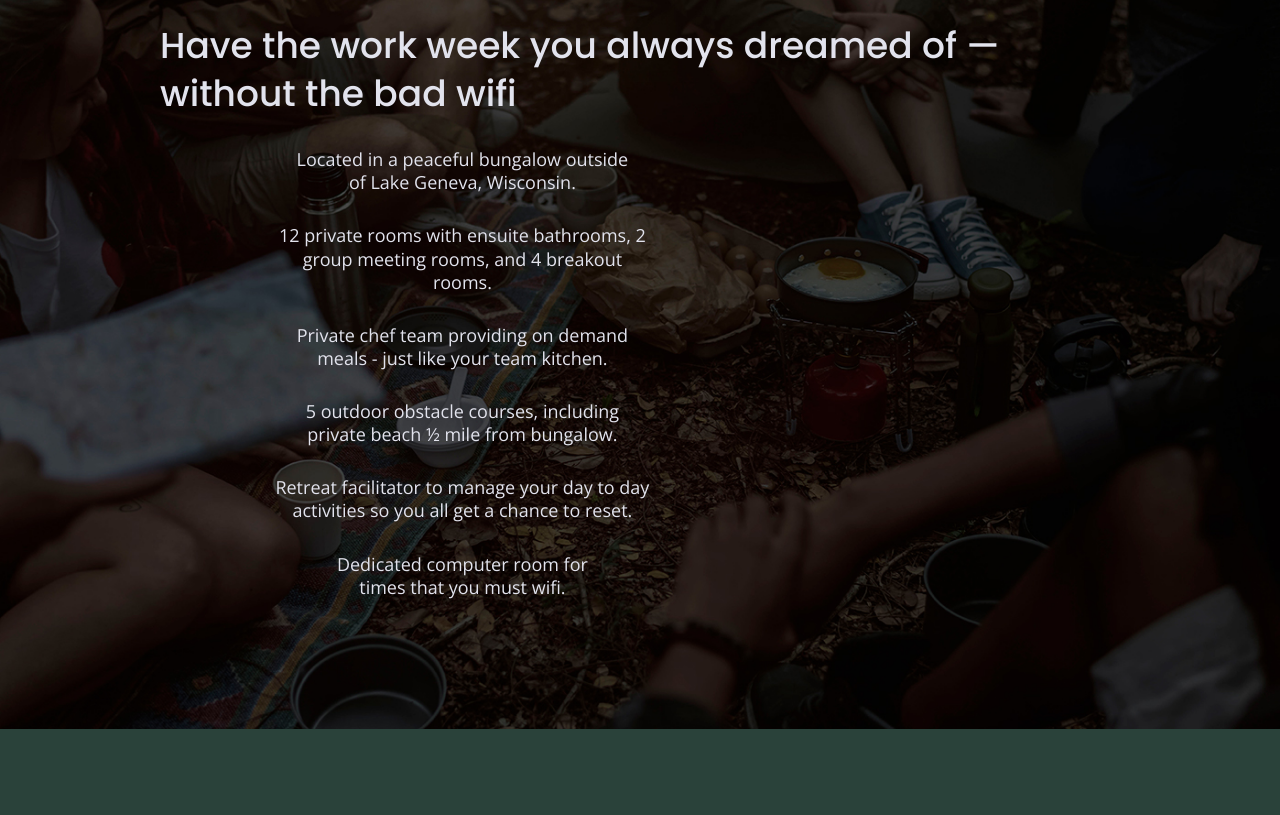
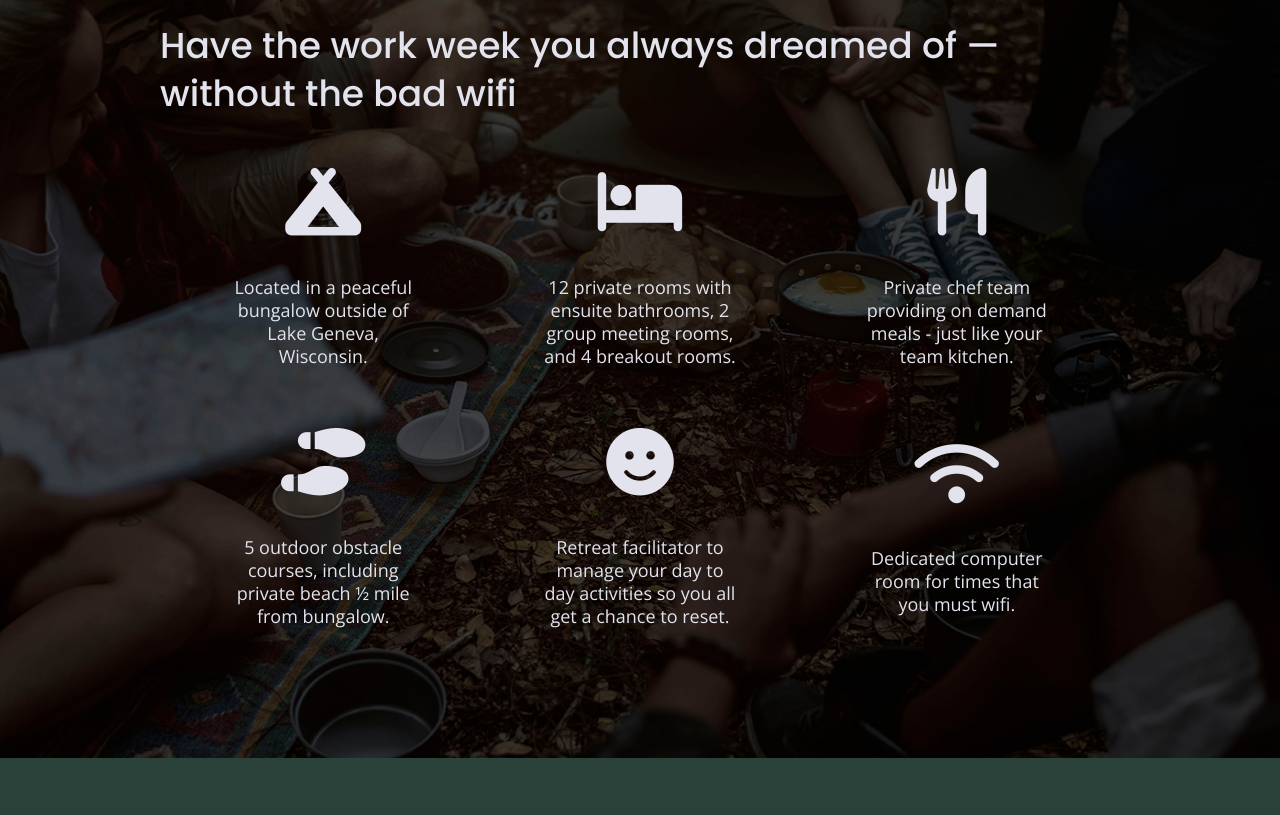
Before and after one commit to HJRandolph/unpluged-retreat, a website built with Parcel: page index.html in a window 1280 px wide. Shown: the part 1065-1880 px from the top of the page. Built offline with nearby package versions, Linux system fonts and the light colour scheme.

Commit message:
Adding icons to features and social section

```diff
--- a/css/main.css
+++ b/css/main.css
@@ -578,6 +578,11 @@ h3 {
   .features .features-item-description {
     width: 62%;
   }
+
+  .features i {
+    font-size: 3.75em;
+    margin-bottom: 40px;
+  }
   /* REVIEWS */
   .reviews article {
     display: flex;
--- a/index.html
+++ b/index.html
@@ -18,6 +18,10 @@
 
   <!-- Google Fonts -->
   <link href="https://fonts.googleapis.com/css?family=Open+Sans:400,700|Poppins:500,700" rel="stylesheet">
+
+  <!-- Font Awesome -->
+  <script src="https://kit.fontawesome.com/4ca032af7b.js" crossorigin="anonymous"></script>
+
   <link rel="stylesheet" href="css/normalize.css">
   <link rel="stylesheet" href="css/main.css">
 
@@ -70,51 +74,51 @@
     <section class="features">
       <div class="content-wrapper">
       <h2>Have the work week you always dreamed of — without the bad wifi</h2>
+<div class="features-items">
+      <article>
 
-      <article>
-        <div class="features-items">
-      <p class="fontawesome-icon"></p>
+      <p class="fontawesome-icon"><i class="fas fa-campground"></i></p>
       <p class="features-item-description">Located in a peaceful bungalow outside of Lake Geneva, Wisconsin.</p>
-    </div>
+
     </article>
 
     <article>
-      <div class="features-items">
-      <p class="fontawesome-icon"></p>
+
+      <p class="fontawesome-icon"><i class="fas fa-bed"></i></p>
       <p class="features-item-description">12 private rooms with ensuite bathrooms, 2 group meeting rooms, and 4 breakout rooms.</p>
-    </div>
+
     </article>
 
     <article>
-      <div class="features-items">
-      <p class="fontawesome-icon"></p>
+
+      <p class="fontawesome-icon"><i class="fas fa-utensils"></i></p>
       <p class="features-item-description">Private chef team providing on demand meals - just like your team kitchen.</p>
-    </div>
+
     </article>
 
     <article>
-      <div class="features-items">
-      <p class="fontawesome-icon"></p>
+
+      <p class="fontawesome-icon"><i class="fas fa-shoe-prints"></i></p>
       <p class="features-item-description">5 outdoor obstacle courses, including private beach ½ mile from bungalow.</p>
-    </div>
+
     </article>
 
     <article>
-      <div class="features-items">
-      <p class="fontawesome-icon"></p>
+
+      <p class="fontawesome-icon"><i class="fas fa-smile"></i></p>
       <p class="features-item-description">Retreat facilitator to manage your day to day activities so you all get a chance to reset.</p>
-    </div>
+
     </article>
 
     <article>
-      <div class="features-items">
-      <p class="fontawesome-icon"></p>
+
+      <p class="fontawesome-icon"><i class="fas fa-wifi"></i></p>
       <p class="features-item-description">
         Dedicated computer room for times that you must wifi.</p>
+
+    </article>
     </div>
-    </article>
 
-    </div>
     </section>
 
     <section class="reviews">
@@ -149,9 +153,9 @@
       <div class="social">
         <h3>Social</h3>
         <div class="social-icons">
-          <p><a href="https://www.facebook.com" target="_blank">f</a></p>
-          <p><a href="https://www.twitter.com" target="_blank">t</a></p>
-          <p><a href="https://www.instagram.com" target="_blank">i</a></p>
+          <p><a href="https://www.facebook.com" target="_blank"><i class="fab fa-facebook"></i></a></p>
+          <p><a href="https://www.twitter.com" target="_blank"><i class="fab fa-twitter"></i></a></p>
+          <p><a href="https://www.instagram.com" target="_blank"><i class="fab fa-instagram"></i></a></p>
         </div>
       </div>
     </div>
```
